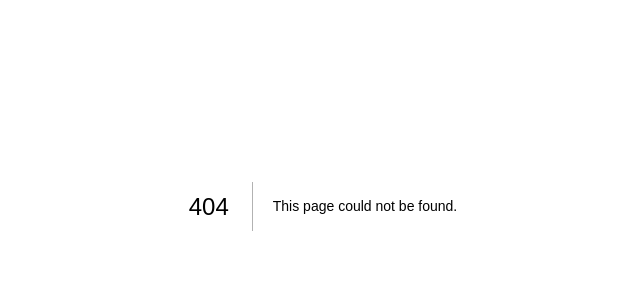
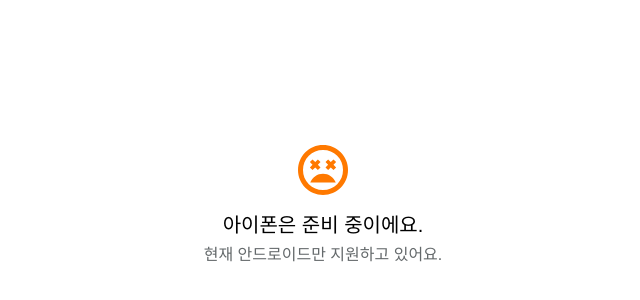
Before and after one commit to Nexters/daily-phrase-web, a Next.js app in the folder apps/web/: page /ios-not-supported in a window 1280 px wide. Before the commit this address had no page. Shown: the part 194-494 px from the top of the page, without its empty margins (317-957 px from the left). Built offline with nearby package versions, Linux system fonts and the light colour scheme; a web font is replaced by a local one.

Commit message:
feat: user-agent 구분해서 링크 분리 처리

```diff
--- /dev/null
+++ b/apps/web/src/app/ios-not-supported/layout.tsx
@@ -0,0 +1,3 @@
+export default function layout({ children }: React.PropsWithChildren) {
+  return <>{children}</>;
+}
--- /dev/null
+++ b/apps/web/src/app/ios-not-supported/page.tsx
@@ -0,0 +1,9 @@
+import IosNotSupported from "~/components/ios-not-supported";
+
+export default function page() {
+  return (
+    <div className="flex justify-center items-center w-full h-full">
+      <IosNotSupported />
+    </div>
+  );
+}
--- a/apps/web/src/app/layout.tsx
+++ b/apps/web/src/app/layout.tsx
@@ -21,7 +21,7 @@ export default function RootLayout({
           href="https://cdn.jsdelivr.net/gh/orioncactus/pretendard@v1.3.8/dist/web/variable/pretendardvariable-dynamic-subset.css"
         />
       </head>
-      <body className="container">{children}</body>
+      <body className="container h-lvh">{children}</body>
     </html>
   );
 }
--- a/apps/web/src/components/app-download-modal.tsx
+++ b/apps/web/src/components/app-download-modal.tsx
@@ -1,8 +1,11 @@
 "use client";
 
+import { useRouter } from "next/navigation";
 import { createPortal } from "react-dom";
 import { RemoveScroll } from "react-remove-scroll";
 import { create } from "zustand";
+import { AOS_APP_LINK } from "~/constants";
+import { detectDevice } from "~/libs/detect-device";
 import { cn } from "~/libs/utils";
 
 type ModalStatus = "mounted" | "opened" | "closed" | "unmounted";
@@ -37,12 +40,14 @@ export const useAppDownloadModalStore = create<{
 
 export default function AppDownloadModal() {
   const { status, close, transferStatus } = useAppDownloadModalStore();
+  const router = useRouter();
 
   const onClickDownloadApp = () => {
     close();
-
-    // TODO: ios의 경우 안내창 띄우기
     // TODO: 앱이 있으면 앱 열기, 없으면 playstore로 이동
+    const device = detectDevice();
+    if (device === "android") window.open(AOS_APP_LINK);
+    else router.push("/ios-not-supported");
   };
 
   if (status === "unmounted") {
--- /dev/null
+++ b/apps/web/src/components/ios-not-supported.tsx
@@ -0,0 +1,19 @@
+import { NotSupported } from "./ui/icons";
+
+const IosNotSupported = () => {
+  return (
+    <div className="flex flex-col justify-center items-center">
+      <NotSupported className="mb-[16px]" />
+      <div className="flex flex-col justify-center items-center">
+        <span className="block mb-[4px] font-medium text-xl">
+          아이폰은 준비 중이에요.
+        </span>
+        <span className="text-[#64696B]">
+          현재 안드로이드만 지원하고 있어요.
+        </span>
+      </div>
+    </div>
+  );
+};
+
+export default IosNotSupported;
--- a/apps/web/src/components/ui/icons.tsx
+++ b/apps/web/src/components/ui/icons.tsx
@@ -74,3 +74,21 @@ export function BookmarkSolidIcon(props: SVGProps<SVGSVGElement>) {
     </svg>
   );
 }
+
+export function NotSupported(props: SVGProps<SVGSVGElement>) {
+  return (
+    <svg
+      width="50"
+      height="50"
+      viewBox="0 0 50 50"
+      fill="none"
+      xmlns="http://www.w3.org/2000/svg"
+      {...props}
+    >
+      <path
+        d="M25 28.75C22.1667 28.75 19.5938 29.5521 17.2812 31.1562C14.9688 32.7604 13.2917 34.875 12.25 37.5H37.75C36.7083 34.875 35.0312 32.7604 32.7188 31.1562C30.4062 29.5521 27.8333 28.75 25 28.75ZM14.5 25L17.25 22.375L19.875 25L22.5 22.375L19.875 19.75L22.5 17L19.875 14.375L17.25 17L14.5 14.375L11.875 17L14.5 19.75L11.875 22.375L14.5 25ZM30.125 25L32.75 22.375L35.5 25L38.125 22.375L35.5 19.75L38.125 17L35.5 14.375L32.75 17L30.125 14.375L27.5 17L30.125 19.75L27.5 22.375L30.125 25ZM25 50C21.5417 50 18.2917 49.3438 15.25 48.0312C12.2083 46.7188 9.5625 44.9375 7.3125 42.6875C5.0625 40.4375 3.28125 37.7917 1.96875 34.75C0.65625 31.7083 0 28.4583 0 25C0 21.5417 0.65625 18.2917 1.96875 15.25C3.28125 12.2083 5.0625 9.5625 7.3125 7.3125C9.5625 5.0625 12.2083 3.28125 15.25 1.96875C18.2917 0.65625 21.5417 0 25 0C28.4583 0 31.7083 0.65625 34.75 1.96875C37.7917 3.28125 40.4375 5.0625 42.6875 7.3125C44.9375 9.5625 46.7188 12.2083 48.0312 15.25C49.3438 18.2917 50 21.5417 50 25C50 28.4583 49.3438 31.7083 48.0312 34.75C46.7188 37.7917 44.9375 40.4375 42.6875 42.6875C40.4375 44.9375 37.7917 46.7188 34.75 48.0312C31.7083 49.3438 28.4583 50 25 50ZM25 45C30.5833 45 35.3125 43.0625 39.1875 39.1875C43.0625 35.3125 45 30.5833 45 25C45 19.4167 43.0625 14.6875 39.1875 10.8125C35.3125 6.9375 30.5833 5 25 5C19.4167 5 14.6875 6.9375 10.8125 10.8125C6.9375 14.6875 5 19.4167 5 25C5 30.5833 6.9375 35.3125 10.8125 39.1875C14.6875 43.0625 19.4167 45 25 45Z"
+        fill="#FF7900"
+      />
+    </svg>
+  );
+}
--- /dev/null
+++ b/apps/web/src/constants/aos.ts
@@ -0,0 +1,2 @@
+export const AOS_APP_LINK =
+  "https://play.google.com/store/apps/details?id=com.silvertown.android.dailyphrase";
--- /dev/null
+++ b/apps/web/src/constants/index.ts
@@ -0,0 +1 @@
+export * from "./aos";
--- /dev/null
+++ b/apps/web/src/libs/detect-device.ts
@@ -0,0 +1,11 @@
+"use client";
+
+export const detectDevice = () => {
+  const userAgent = navigator.userAgent.toLowerCase();
+  if (userAgent.includes("android")) return "android";
+  if (userAgent.includes("iphone")) return "ios";
+  if (userAgent.includes("ipad")) return "ipad";
+  if (userAgent.includes("ipod")) return "ipod";
+  if (userAgent.includes("macintosh")) return "mac";
+  return null;
+};
```
